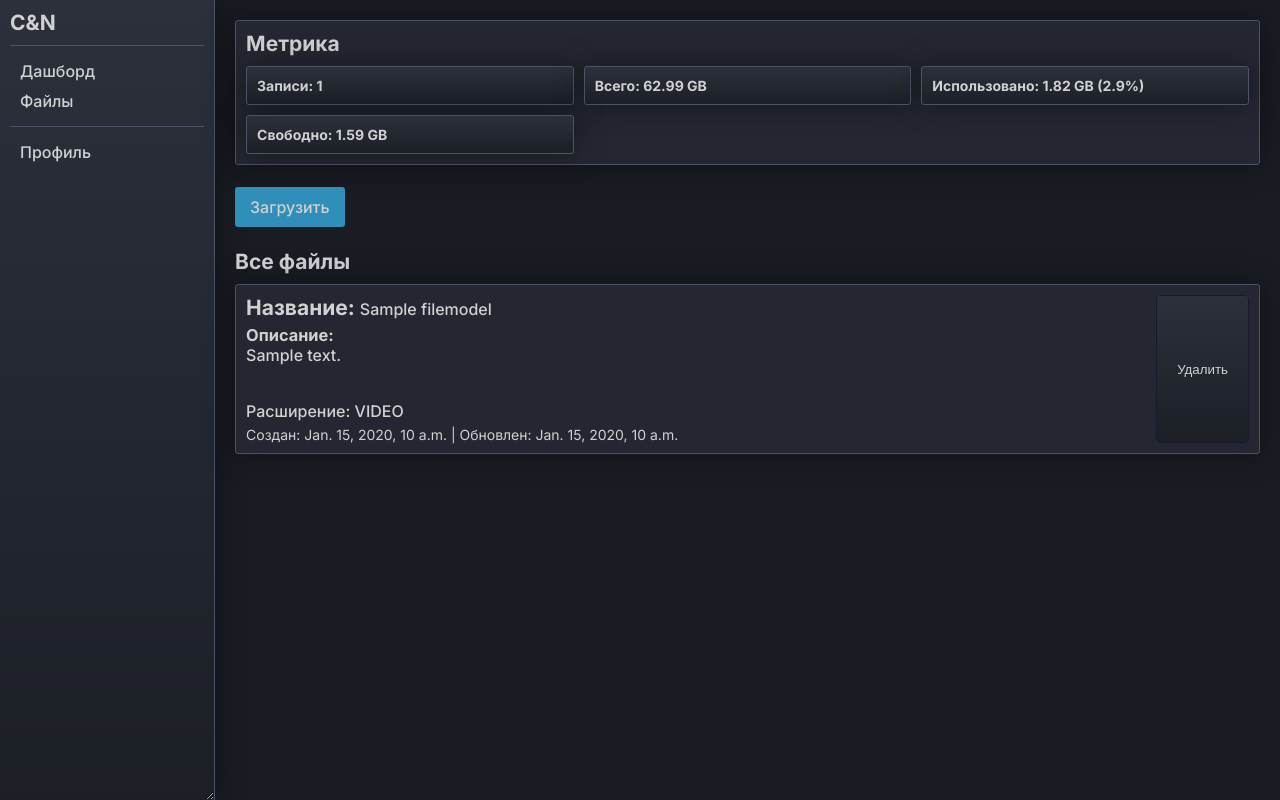
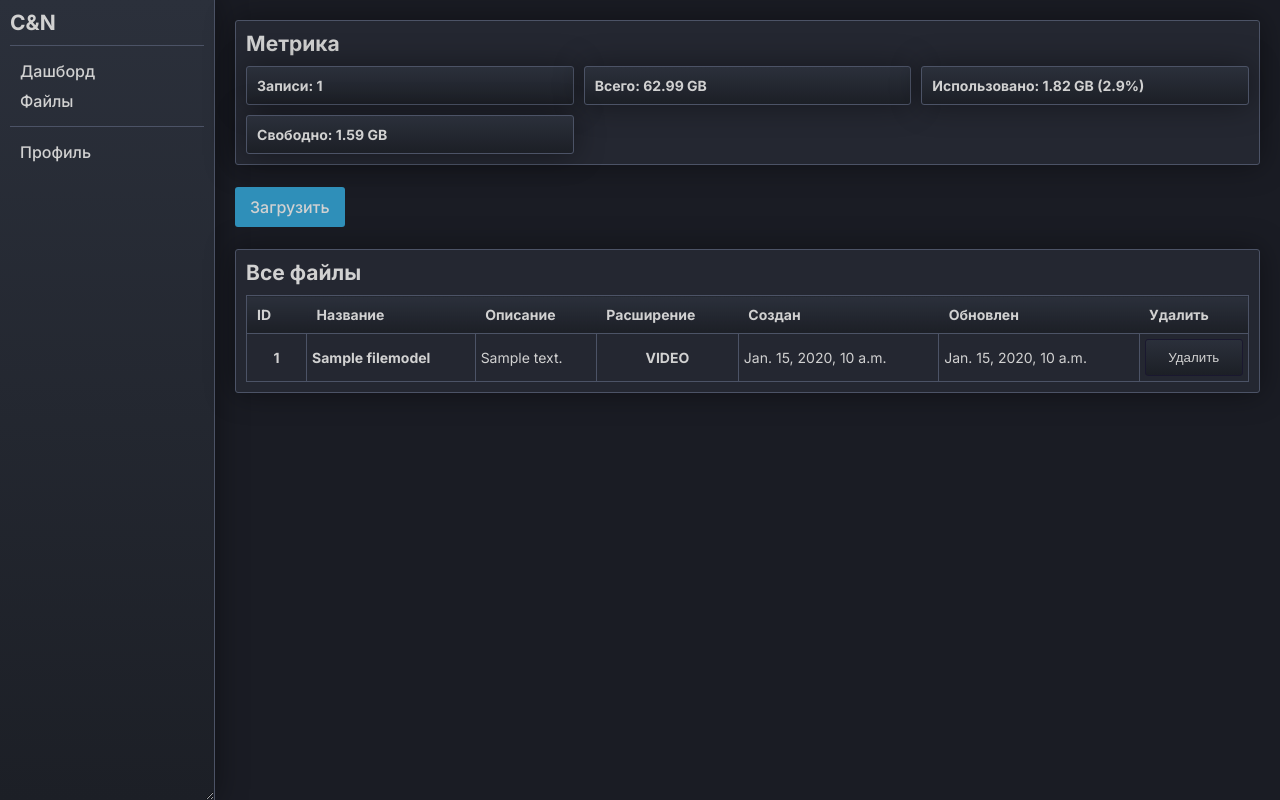
Before and after one commit to dmeetri/CandA, a Django app: page /files/list/ in a window 1280 px wide. Run offline with Django 5.2, Linux system fonts and the light colour scheme; a user stored in the database is signed in; tables that the repository leaves empty hold one stand-in row (values such as "Sample post").

Commit message:
add table for list yable

```diff
--- a/CN/main/models.py
+++ b/CN/main/models.py
@@ -41,6 +41,7 @@ class FileModel(models.Model):
         ('PDF', 'pdf'),
         ('WORD', 'Word'),
         ('EXCEL', 'Excel'),
+        ('ARCHIVE', 'Архив'),
         ('OTHER', 'Другое'),
     )
     extension = models.CharField(
--- a/CN/static/files.css
+++ b/CN/static/files.css
@@ -26,39 +26,31 @@
   background-color: var(--accent-color-hover);
 }
 
-.all-files-list-files {
-  display: flex;
-  flex-direction: column;
-  gap: 10px;
+.all-files-list-files h2 {
+  margin-bottom: 10px;
 }
 
-.all-files-form-list-files {
-  display: flex;
-  flex-wrap: nowrap;
-  height: 170px;
+.files-td-id {
+  width: 60px;
+  text-align: center;
 }
-.all-files-form-list-files button {
-  width: 100px;
-  height: 100%;
-  background-color: aqua;
+.files-td-title {
+  max-width: 170px;
+  overflow-wrap: break-word;
+}
+.files-td-desc {
+  max-width: 700px;
+  white-space: nowrap;
+  overflow: hidden;
+  text-overflow: ellipsis;
+}
+.files-td-ext {
+  text-align: center;
 }
 
-.all-files-bock-file-info {
-  width: 100%;
-  display: flex;
-  flex-direction: column;
-  justify-content: space-between;
-}
-.all-files-bock-file-info:hover {
+.all-files-table tbody tr:hover :not(:last-child) {
   background-color: var(--accent-color);
-}
-.all-files-bock-file-info .block-file-main-info h2 {
-  margin-bottom: 5px;
-}
-.all-files-bock-file-info .block-file-second-info {
-  display: flex;
-  flex-direction: column;
-  gap: 5px;
+  cursor: pointer;
 }
 
 /* FILE */
--- a/CN/static/styles.css
+++ b/CN/static/styles.css
@@ -46,6 +46,7 @@ input {
 
   --bg-page: #1a1c24;
   --bg-block: #242731;
+  --bg-table: #1d2028;
   --bg-gradient: linear-gradient(180deg, #2b303b, #1c1f26);
 
   --border-light: #4c5366;
@@ -95,6 +96,32 @@ body {
   font-weight: 700;
 }
 
+/* TABLES */
+
+table {
+  width: 100%;
+  border-collapse: collapse;
+  border: 1px solid var(--border-light);
+}
+thead {
+  border-bottom: 1px solid var(--border-light);
+}
+th {
+  text-align: left;
+  background: var(--bg-gradient);
+  padding: 10px;
+}
+
+td {
+  padding: 5px;
+  border-bottom: 1px solid var(--border-light);
+  border-right: 1px solid var(--border-light);
+}
+
+table tbody tr:nth-of-type(even) {
+  background-color: var(--bg-table);
+}
+
 /* MAIN PAGE */
 
 .root-container {
--- a/CN/templates/files/files.html
+++ b/CN/templates/files/files.html
@@ -34,30 +34,40 @@
   <a class="text-regular font-normal" href="{% url 'filescreate' %}">Загрузить</a>
 </section>
 
-<section class="all-files-list-files">
+<section class="main-block all-files-list-files">
   <h2>Все файлы</h2>
 
-  {% for file in files %}
-  <form action="" class="main-block all-files-form-list-files">
-    <a href="{% url 'filesdetail' file.id %}" class="all-files-bock-file-info">
-      <div class="block-file-main-info">
-        <h2>
-          Название: <span class="text-regular font-normal">{{ file.title }}</span>
-        </h2>
-        <h3>
-          Описание:<br>
-          <span class="text-regular font-normal">{{ file.description }}</span>
-        </h3>
-      </div>
+  <table class="all-files-table">
+    <thead>
+      <th >ID</th>
+      <th>Название</th>
+      <th>Описание</th>
+      <th>Расширение</th>
+      <th>Создан</th>
+      <th>Обновлен</th>
+      <th>Удалить</th>
+    </thead>
+    <tbody>
+      {% for file in files %}
+      <tr>
+        <td class="files-td-id font-bold">{{ file.id }}</td>
+        <td class="files-td-title font-bold">{{ file.title }}</td>
+        <td class="files-td-desc">{{ file.description }}</td>
+        <td class="files-td-ext font-bold">{{ file.extension }}</td>
+        <td class="files-td-create">{{ file.created_at }}</td>
+        <td class="files-td-updt">{{ file.updated_at }}</td>
+        <td class="files-td-del">
+          <button onclick="delete_file_in_table()">Удалить</button>
+        </td>
+      </tr>
+      {% endfor %}
+    </tbody>
+  </table>
+</section>
 
-      <div class="block-file-second-info">
-        <p class="text-regular font-normal">Расширение: {{ file.extension }}</p>
-        <p>Создан: {{ file.created_at }} | Обновлен: {{ file.updated_at }}</p>
-      </div>
-    </a>
-
-    <button>Удалить</button>
-  </form>
-  {% endfor %}
-</section>
+<script>
+  function delete_file_in_table() {
+    confirm('Вы точно хотите удалить файл?');
+  }
+</script>
 {% endblock %}
```
